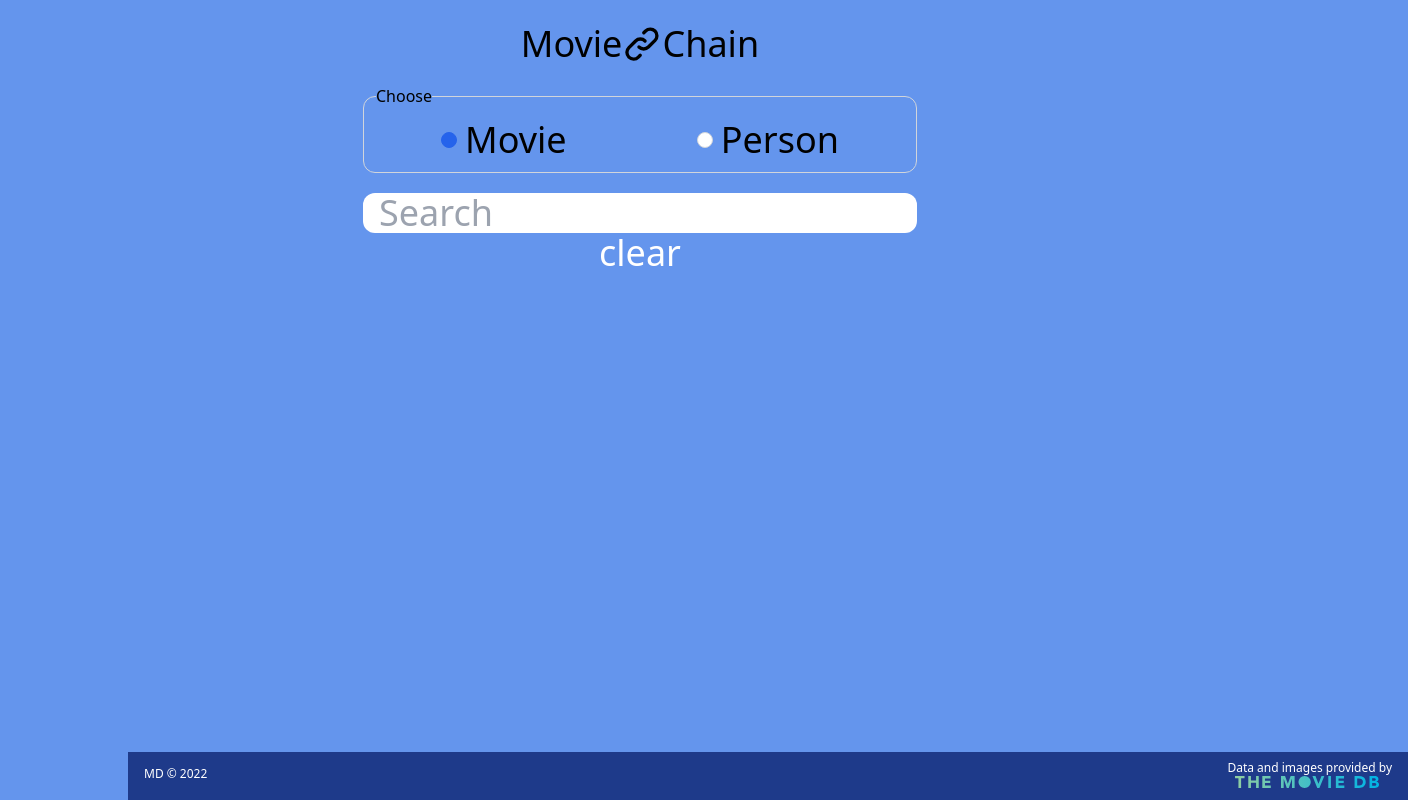
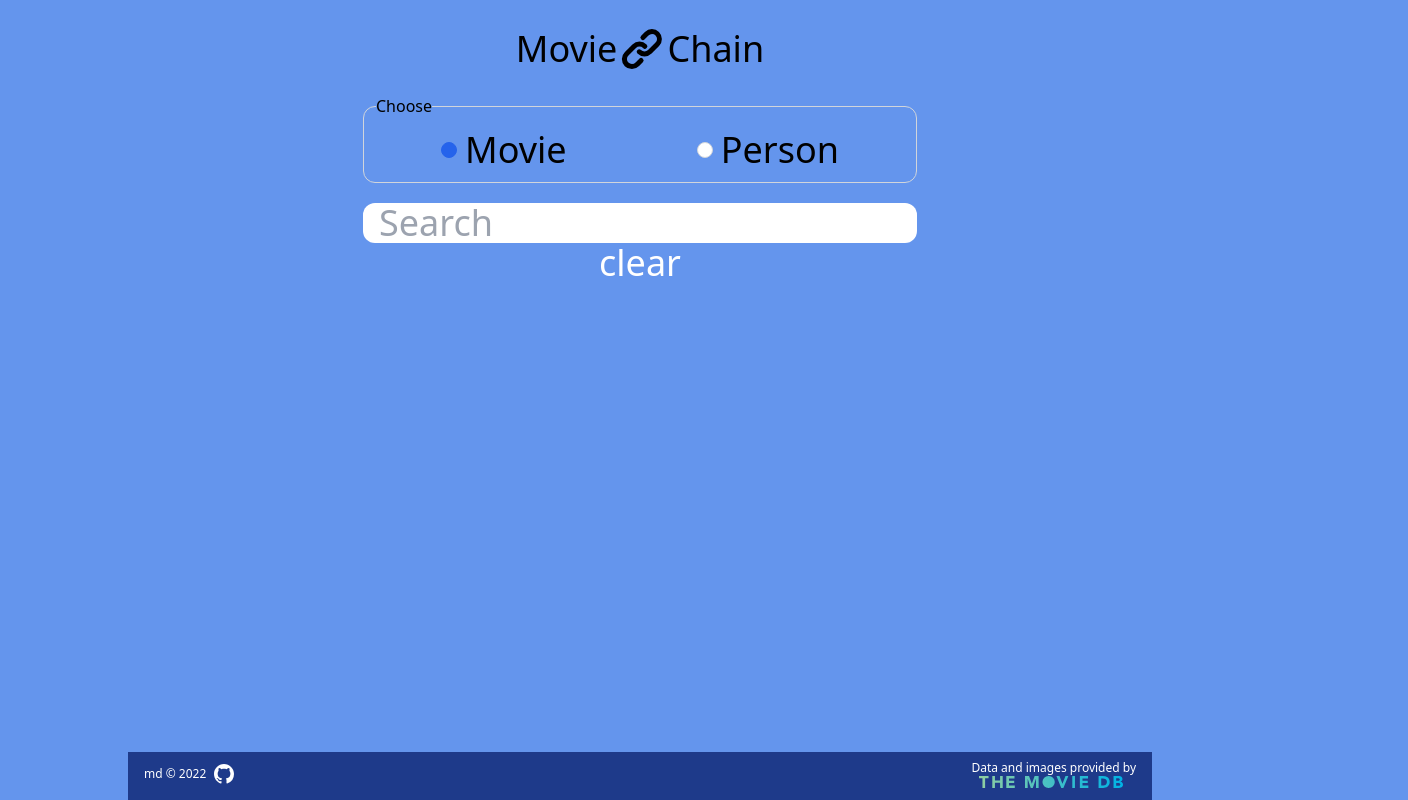
Before and after one commit to crono628/movie-chain, a React (Vite) app: page /#/ in a window 1280 px wide. Shown: the whole page, 1408 px wide, since content can reach past the window. Built offline with nearby package versions, Linux system fonts and the light colour scheme; no server answers.

Commit message:
footer complete. chain svg moved to assets. functions created to filterCastPopularity and fixDate

```diff
--- a/package.json
+++ b/package.json
@@ -11,7 +11,6 @@
   },
   "dependencies": {
     "@headlessui/react": "^1.6.6",
-    "date-fns": "^2.29.1",
     "dotenv": "^16.0.1",
     "react": "^18.2.0",
     "react-dom": "^18.2.0",
--- a/src/components/ChainIcon.jsx
+++ /dev/null
@@ -1,24 +0,0 @@
-import React from 'react';
-
-const ChainIcon = () => {
-  return (
-    <div>
-      <svg
-        xmlns="http://www.w3.org/2000/svg"
-        className="h-10 w-10"
-        fill="none"
-        viewBox="0 0 24 24"
-        stroke="currentColor"
-        strokeWidth={2}
-      >
-        <path
-          strokeLinecap="round"
-          strokeLinejoin="round"
-          d="M13.828 10.172a4 4 0 00-5.656 0l-4 4a4 4 0 105.656 5.656l1.102-1.101m-.758-4.899a4 4 0 005.656 0l4-4a4 4 0 00-5.656-5.656l-1.1 1.1"
-        />
-      </svg>
-    </div>
-  );
-};
-
-export default ChainIcon;
--- a/src/components/Detail/MovieDetail.jsx
+++ b/src/components/Detail/MovieDetail.jsx
@@ -1,15 +1,26 @@
 import React, { useEffect, useState } from 'react';
-import config from '../../config';
 import NoPhotoIcon from '../SearchResults/NoPhotoIcon';
+import { fixDate } from '../Functions/fixDate';
+import { filterCastPopularity } from '../Functions/filterCastPopularity';
+import { useNavigate } from 'react-router-dom';
 
 const MovieDetail = ({ value }) => {
-  const { details, queries, loading } = value;
+  const { details, loading, credits } = value;
+  const [cast, setCast] = useState([]);
+  const navigate = useNavigate();
+
+  useEffect(() => {
+    if (credits) {
+      setCast(filterCastPopularity(credits.cast, 10));
+    }
+  }, [credits]);
+
   return (
     !loading && (
       <>
         {details?.poster_path || details?.backdrop_path ? (
           <img
-            className="w-1/4 rounded-xl mt-7"
+            className="w-1/3 rounded-xl mt-7"
             src={`https://image.tmdb.org/t/p/w1280${
               details.poster_path || details.backdrop_path
             }`}
@@ -19,12 +30,25 @@ const MovieDetail = ({ value }) => {
             <NoPhotoIcon data={details?.id} />
           </div>
         )}
-        <div className="mt-5 my-3 text-4xl">{details?.title}</div>
-        <div>
-          <div className="text-sm sm:text-base mt-1 flex-1 text-center">
-            {details?.release_date}
+        <div className="flex flex-col items-center max-w-lg">
+          <div className="mt-5  text-4xl">{details?.title}</div>
+          <div className="text-lg mb-3">"{details?.tagline}"</div>
+          <div>
+            <div className="text-sm sm:text-base mt-1 flex-1 text-center">
+              {'Release Date: ' + fixDate(details?.release_date)}
+            </div>
+            <div className="text-lg my-5"> {details?.overview}</div>
+            <div>Cast:</div>
+            <div className="text-xl">
+              {cast.map((actor, index) => (
+                <span className="cursor-pointer" key={actor.id}>
+                  {index === cast.length - 1
+                    ? `${actor.name}`
+                    : `${actor.name}, `}
+                </span>
+              ))}
+            </div>
           </div>
-          <div className="text-lg mt-5"> {details?.overview}</div>
         </div>
       </>
     )
--- a/src/components/Detail/PersonDetail.jsx
+++ b/src/components/Detail/PersonDetail.jsx
@@ -14,7 +14,7 @@ const PersonDetail = ({ value }) => {
             src={`https://image.tmdb.org/t/p/w1280${details?.profile_path}`}
           />
         ) : (
-          <div className=" w-1/4 h-1/4 rounded-xl  mx-auto my-12">
+          <div className=" w-1/3 rounded-xl  mx-auto my-12">
             <NoPhotoIcon data={queries?.id} />
           </div>
         )}
--- a/src/components/Footer.jsx
+++ b/src/components/Footer.jsx
@@ -3,10 +3,27 @@ import tmdb from '../assets/tmdb.svg';
 
 const Footer = () => {
   return (
-    <footer className="w-screen  bg-blue-900 px-4 py-2 h-12 ">
+    <footer className="w-full  bg-blue-900 px-4 py-2 h-12 ">
       <span className="flex items-center text-white justify-between text-xs">
-        <div>MD © 2022</div>
-        <div></div>
+        <div className="flex items-center gap-2">
+          <div>md © 2022</div>
+          <a
+            href="https://github.com/crono628/movie-chain"
+            target="_blank"
+            rel="noopener noreferrer"
+          >
+            <svg
+              xmlns="http://www.w3.org/2000/svg"
+              width="20"
+              height="20"
+              fill="currentColor"
+              className="bi bi-github"
+              viewBox="0 0 16 16"
+            >
+              <path d="M8 0C3.58 0 0 3.58 0 8c0 3.54 2.29 6.53 5.47 7.59.4.07.55-.17.55-.38 0-.19-.01-.82-.01-1.49-2.01.37-2.53-.49-2.69-.94-.09-.23-.48-.94-.82-1.13-.28-.15-.68-.52-.01-.53.63-.01 1.08.58 1.23.82.72 1.21 1.87.87 2.33.66.07-.52.28-.87.51-1.07-1.78-.2-3.64-.89-3.64-3.95 0-.87.31-1.59.82-2.15-.08-.2-.36-1.02.08-2.12 0 0 .67-.21 2.2.82.64-.18 1.32-.27 2-.27.68 0 1.36.09 2 .27 1.53-1.04 2.2-.82 2.2-.82.44 1.1.16 1.92.08 2.12.51.56.82 1.27.82 2.15 0 3.07-1.87 3.75-3.65 3.95.29.25.54.73.54 1.48 0 1.07-.01 1.93-.01 2.2 0 .21.15.46.55.38A8.012 8.012 0 0 0 16 8c0-4.42-3.58-8-8-8z" />
+            </svg>
+          </a>
+        </div>
         <a
           href="https://www.themoviedb.org"
           target="_blank"
--- /dev/null
+++ b/src/components/Functions/filterCastPopularity.js
@@ -0,0 +1,6 @@
+//filter cast by popularity
+export const filterCastPopularity = (cast, num) => {
+  return cast
+    .filter((actor) => actor.popularity > num)
+    .sort((a, b) => b.popularity - a.popularity);
+};
--- a/src/components/Functions/filterQuery.js
+++ /dev/null
@@ -1,7 +0,0 @@
-function filterQuery(arr, num) {
-  const newArr = [...arr];
-  let filtered = newArr.filter((item) => item.id === num);
-  return filtered[0];
-}
-
-export { filterQuery };
--- /dev/null
+++ b/src/components/Functions/fixDate.js
@@ -0,0 +1,5 @@
+//year-month-day to month/day/year
+export const fixDate = (date) => {
+  const dateArray = date.split('-');
+  return `${dateArray[1]}/${dateArray[2]}/${dateArray[0]}`;
+};
--- a/src/components/Home.jsx
+++ b/src/components/Home.jsx
@@ -1,6 +1,6 @@
 import React, { forwardRef } from 'react';
 import { Outlet, useNavigate } from 'react-router-dom';
-import ChainIcon from './ChainIcon';
+import chain from '../assets/chain.svg';
 import Form from './Form/Form';
 
 const Home = forwardRef((props, ref) => {
@@ -13,8 +13,7 @@ const Home = forwardRef((props, ref) => {
         onClick={() => navigate('/')}
         className="flex items-center pb-5 cursor-pointer"
       >
-        Movie
-        <ChainIcon /> Chain
+        Movie <img style={{ height: 50 }} src={chain} alt="" /> Chain
       </div>
       <Form
         handleSubmit={handleSubmit}
```
Also changed, not shown: src/assets/chain.svg (added), 1 other file (tests, documents, lock files or other folders).
